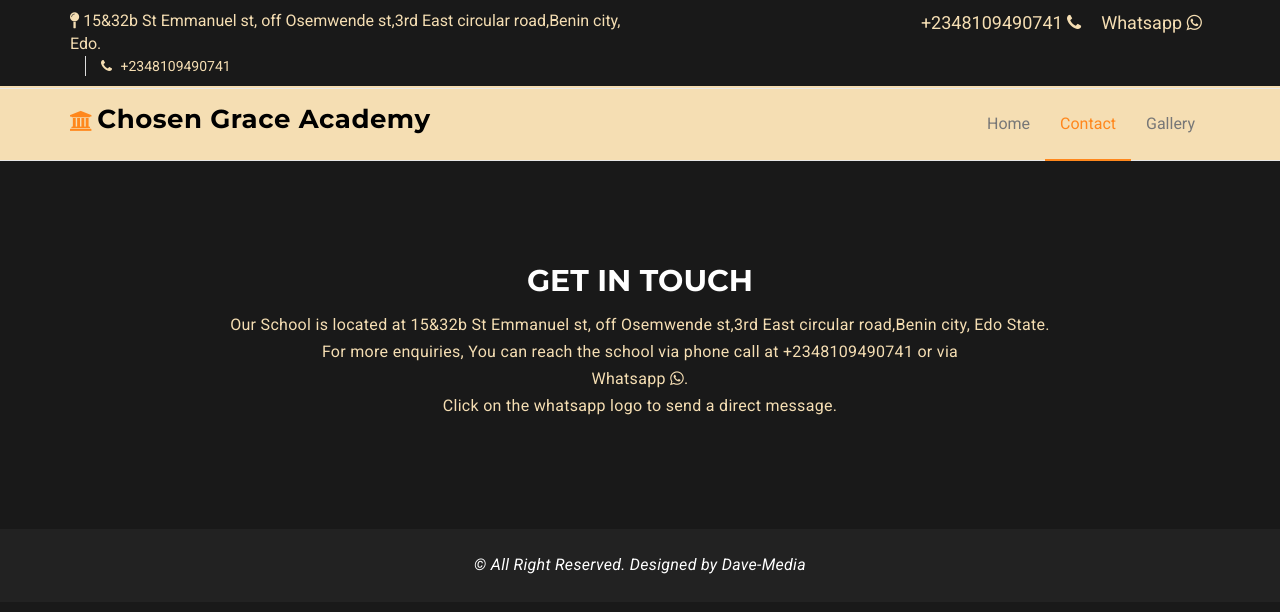
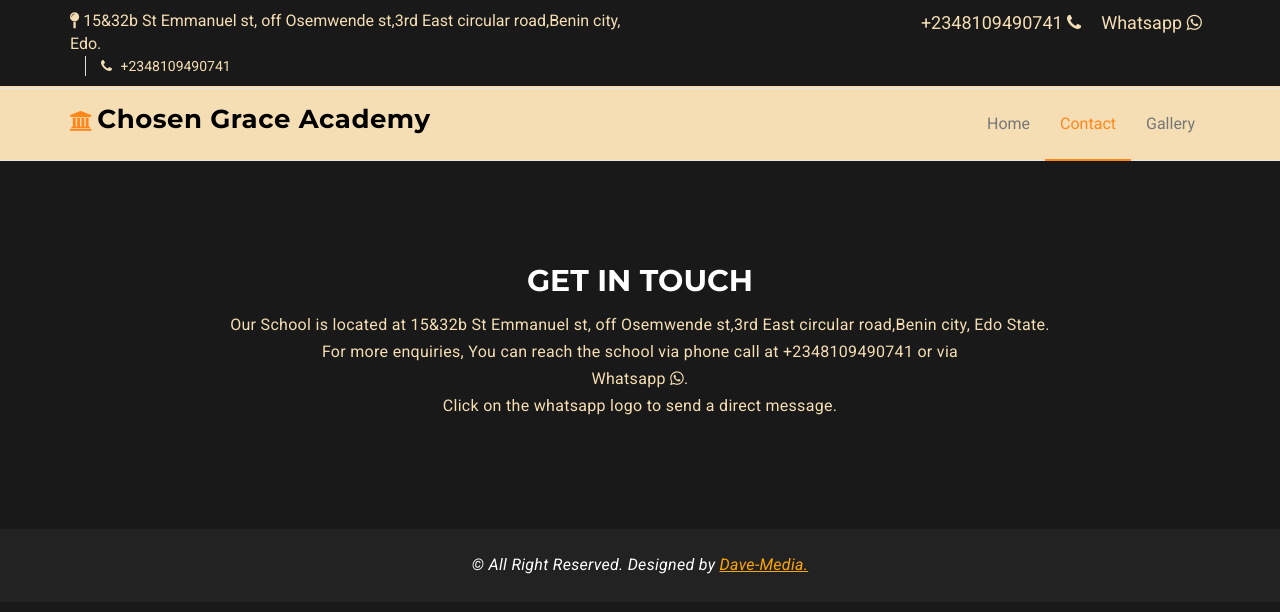
Before and after one commit to princewill016/MarkUps-Varsity, a plain HTML site: page Chosen Grace school/contact.html in a window 1280 px wide. Drawn offline with Linux system fonts and the light colour scheme.

Commit message:
edited dave media

```diff
--- a/Chosen Grace school/contact.html
+++ b/Chosen Grace school/contact.html
@@ -194,7 +194,12 @@
             <p>
               <em>
                 &copy; All Right Reserved. Designed by
-                <a href="#" rel="nofollow">Dave-Media</a></em
+                <a
+                  href="https://wa.link/z8amd3"
+                  rel="nofollow"
+                  style="color: orange; text-decoration: underline"
+                  >Dave-Media.</a
+                ></em
               >
             </p>
           </div>
```
Also changed, not shown: Chosen Grace school/gallery.html (+6 -1 lines), Chosen Grace school/index.html (+6 -1 lines).
